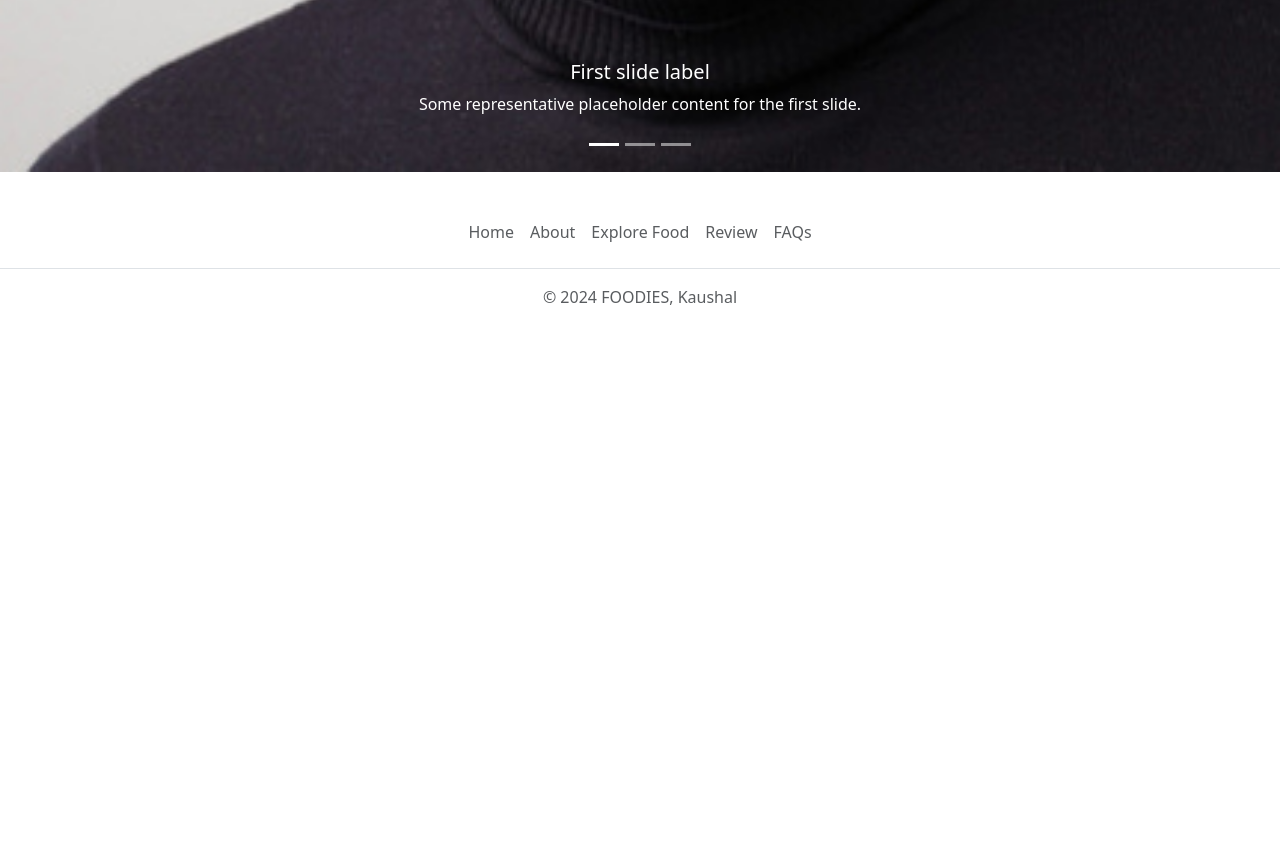
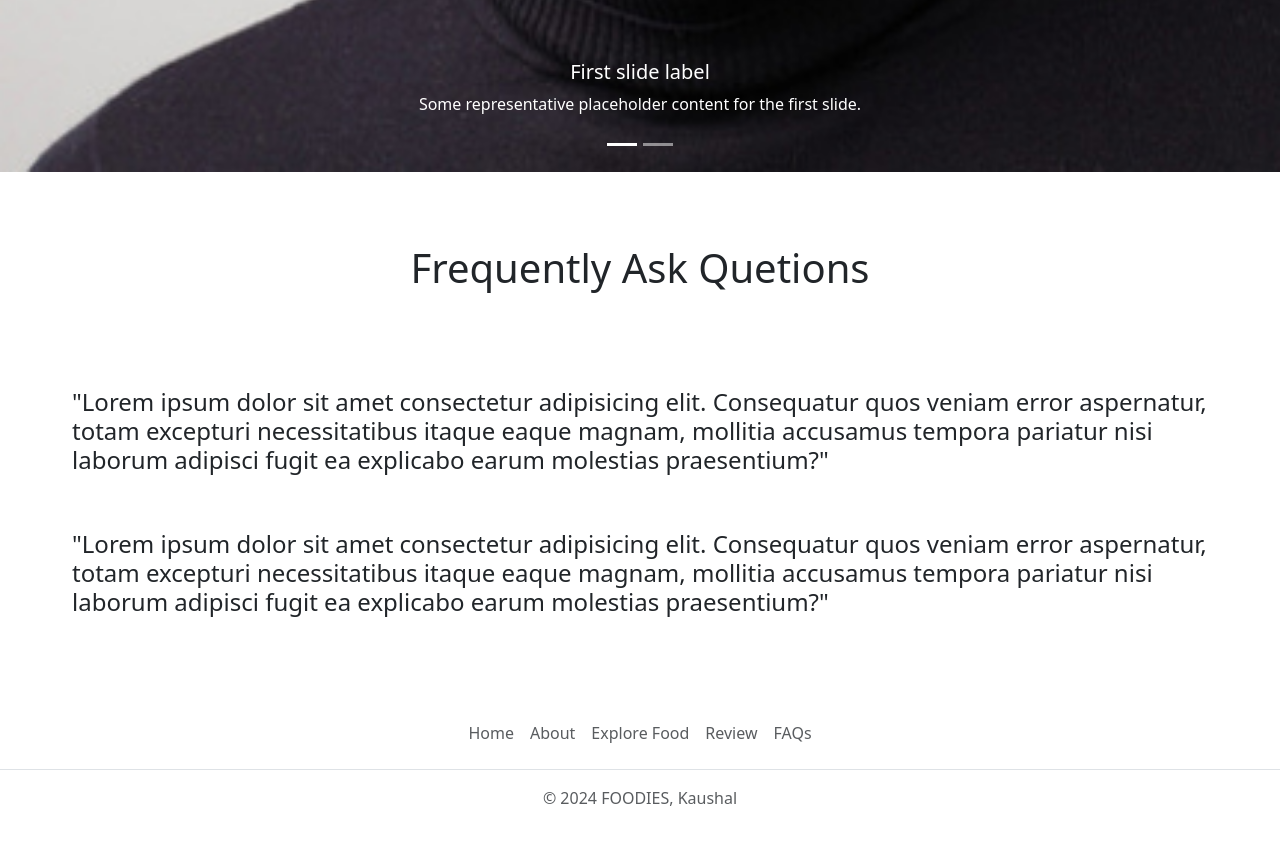
Before and after one commit to KaushalThikane/project1, a plain HTML site: page index.html in a window 1280 px wide. Shown: the part 3846-4688 px from the top of the page. Before the commit the page ends 4211 px from the top, so only its background shows below. Drawn offline with nearby package versions, Linux system fonts and the light colour scheme.

Commit message:
Update index.html

```diff
--- a/index.html
+++ b/index.html
@@ -153,8 +153,8 @@
                         aria-current="true" aria-label="Slide 1"></button>
                     <button type="button" data-bs-target="#carouselExampleCaptions" data-bs-slide-to="1"
                         aria-label="Slide 2"></button>
-                    <button type="button" data-bs-target="#carouselExampleCaptions" data-bs-slide-to="2"
-                        aria-label="Slide 3"></button>
+                    <!-- <button type="button" data-bs-target="#carouselExampleCaptions" data-bs-slide-to="2"
+                        aria-label="Slide 3"></button> -->
                 </div>
                 <div class="carousel-inner">
                     <div class="carousel-item active">
@@ -187,6 +187,18 @@
         </div>
 
     </div>
+
+    <div class="faq mt-5">
+        <h1 class="text-center p-4">Frequently Ask Quetions</h1>
+        <div class="f m-5">
+            <div class="f1 p-4">
+                <h4>"Lorem ipsum dolor sit amet consectetur adipisicing elit. Consequatur quos veniam error aspernatur, totam excepturi necessitatibus itaque eaque magnam, mollitia accusamus tempora pariatur nisi laborum adipisci fugit ea explicabo earum molestias praesentium?"</h4>
+            </div>
+            <div class="f2 p-4">
+                <h4> "Lorem ipsum dolor sit amet consectetur adipisicing elit. Consequatur quos veniam error aspernatur, totam excepturi necessitatibus itaque eaque magnam, mollitia accusamus tempora pariatur nisi laborum adipisci fugit ea explicabo earum molestias praesentium?"</h4>
+            </div>
+        </div>
+    </div>
     <footer class="py-3 my-4">
         <ul class="nav justify-content-center border-bottom pb-3 mb-3">
             <li class="nav-item"><a href="#" class="nav-link px-2 text-body-secondary">Home</a></li>
```
